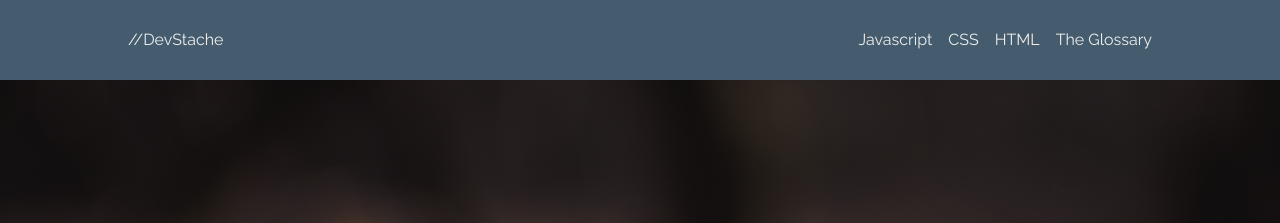
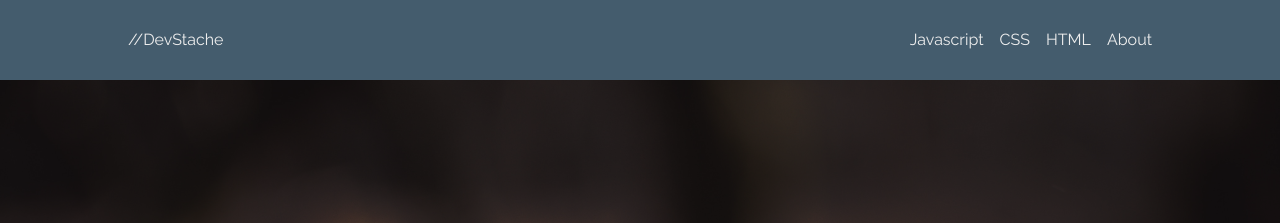
Before and after one commit to mattacraig/DevStache, a Jekyll site: the page built from categories/css.html, in a window 1280 px wide. Shown: the top 223 px of the page. Built offline with Jekyll 4.4.1, drawn with Linux system fonts in a browser that asks for light colours.

Commit message:
change glossary link to about

```diff
--- a/_includes/category-header.html
+++ b/_includes/category-header.html
@@ -18,7 +18,7 @@
 				{% for category in site.categories %}
 				<a href="{{baseurl}}/categories/{{category[0] | downcase}}">{{category[0]}}</a>
 				{% endfor %}
-				<a href="#0">The Glossary</a>
+				<a href="#0">About</a>
 			</div>
 		</nav>
 
--- a/_includes/header.html
+++ b/_includes/header.html
@@ -16,7 +16,7 @@
 				{% for category in site.categories %}
 				<a href="{{baseurl}}/categories/{{category[0] | downcase}}">{{category[0]}}</a>
 				{% endfor %}
-				<a href="#0">The Glossary</a>
+				<a href="#0">About</a>
 			</div>
 		</nav>
 
--- a/_includes/post-header.html
+++ b/_includes/post-header.html
@@ -14,7 +14,7 @@
 				{% for category in site.categories %}
 					<a href="{{baseurl}}/categories/{{category[0] | downcase}}">{{category[0]}}</a>
 				{% endfor %}
-	      <a href="#0">The Glossary</a>
+	      <a href="#0">About</a>
 	    </div>
 	  </nav>
 
```
